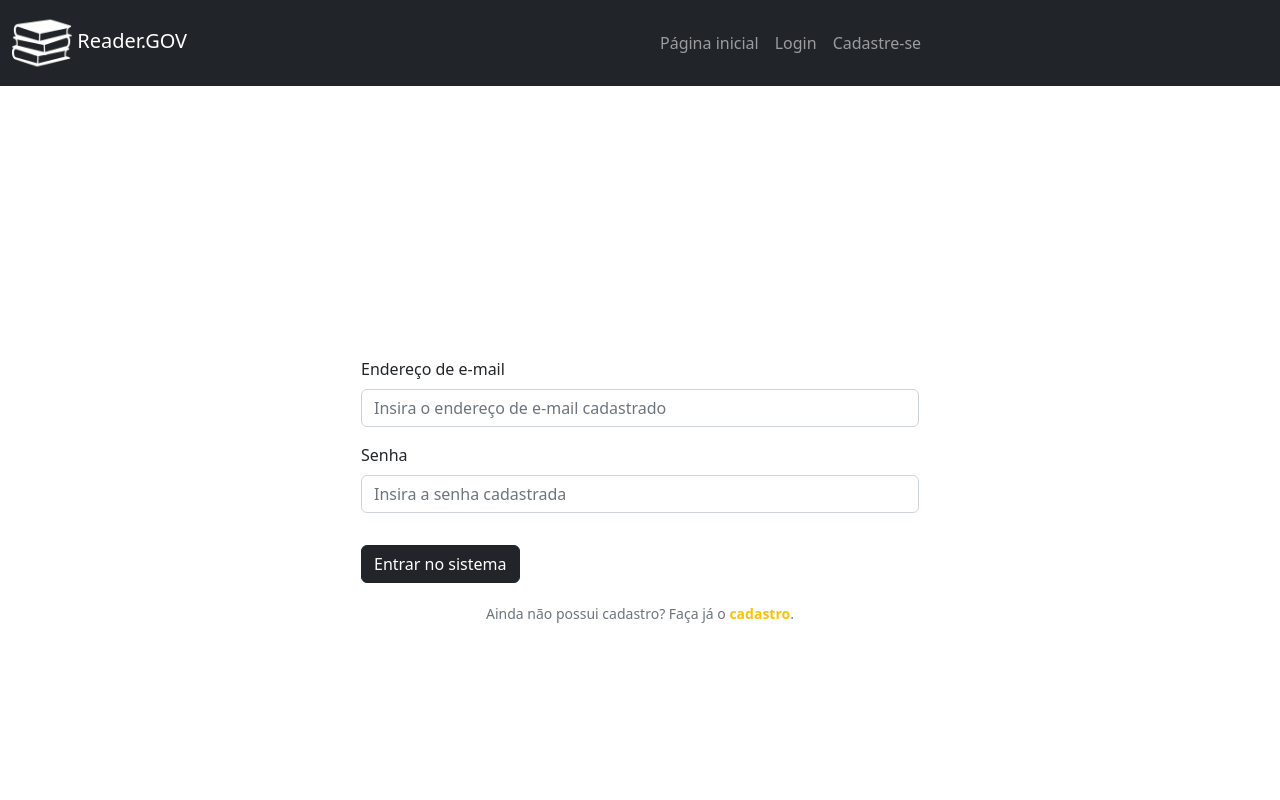
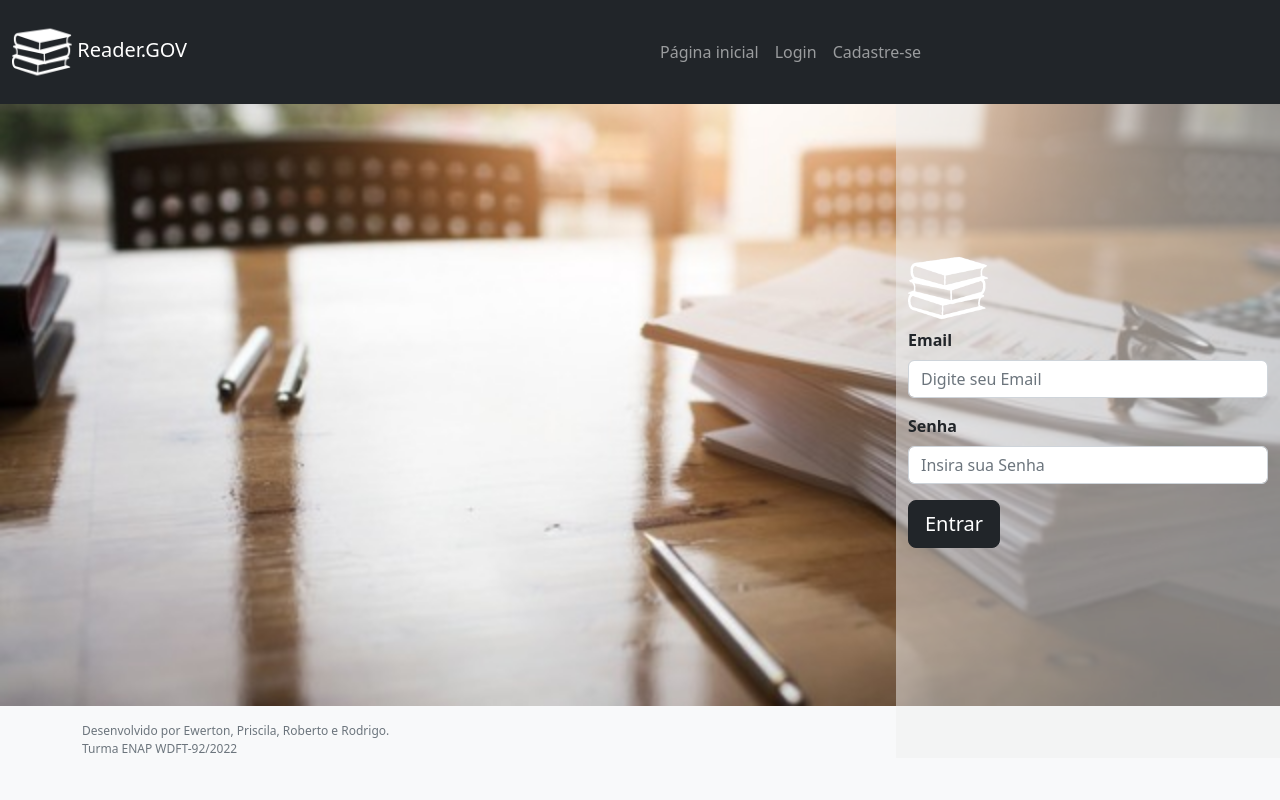
Before and after one commit to ewertonvaz/reader-gov-front, a React (Create React App) app: page /login in a window 1280 px wide. Shown: the top 800 px of the page. Built offline with nearby package versions, Linux system fonts and the light colour scheme.

Commit message:
style da pagina de login e cadastro de usuário

```diff
--- a/src/App.css
+++ b/src/App.css
@@ -8,7 +8,7 @@ body {
     'Ubuntu', 'Cantarell', 'Fira Sans', 'Droid Sans', 'Helvetica Neue',
     sans-serif;
 
-  height: 100%!important;
+  /* height:100%!important; */
 }
 
 #root {
@@ -18,6 +18,7 @@ body {
 .footer {
   font-size: 9pt;
   margin-top: 50px;
+  height: 20vh;
   padding: 5px;
 }
 
@@ -30,6 +31,9 @@ a {
   color: black;
   text-decoration: none; /* no underline */
 }
+.nav{
+  height: 13vh;
+}
 
 .search-bar {
   font-size: 1.2rem;
@@ -39,3 +43,52 @@ a {
   border: 1px solid lightgray;
   border-radius: 15px;
 }
+.loginContainer{
+  background-image: url('./assets/image3.jpg');
+    height: 77vh;
+    background-position: center;
+    background-size: cover;
+    background-repeat: no-repeat;
+    display: flex;
+    flex-direction: row;
+    align-items: center;
+    justify-content: space-around;
+    flex-wrap: nowrap;
+}
+
+.loginSide{
+  height: 90vh;
+  width: 30vw;
+  background-color: rgba(240, 240, 240, 0.5);
+  position: absolute;
+  right: 0;
+  display: flex;
+  flex-direction: column;
+  justify-content: center;
+  align-items: center;
+}
+
+.cadastro-container{
+  background-color: #323238;
+  height: 80vh;
+  width: 100vw;
+}
+.card-signUp{
+  width: 45vw;
+  display: flex;
+  justify-content: center;
+  align-items: center;
+  padding-bottom: 10px;
+}
+
+.signUp-container{
+  background-image: url('./assets/white-background-images-for-website-white-wallpapers-hd-2014-onlybackground-image.jpg');
+    height: 77vh;
+    background-position: center;
+    background-size: cover;
+    background-repeat: no-repeat;
+    display: flex;
+    flex-direction: column;
+    justify-content: center;
+    align-items: center;
+}
--- a/src/components/NavBar.jsx
+++ b/src/components/NavBar.jsx
@@ -11,7 +11,7 @@ function NavBar() {
 
   return (
 
-    <Navbar bg="dark" variant="dark" expand="lg" fixed="top" >
+    <Navbar className="nav" bg="dark" variant="dark" expand="lg" fixed="top" >
       <Container>
         <Navbar.Brand href="/">
           <img width={60} src={logo} alt="icone home" />
--- a/src/pages/LoginPage.jsx
+++ b/src/pages/LoginPage.jsx
@@ -3,6 +3,7 @@ import { Button, Container, Form } from "react-bootstrap";
 import { Link, useNavigate } from "react-router-dom";
 import api from "../api/api.js";
 import { AuthContext } from "../contexts/authContext";
+import logo from "../assets/logo.png"
 
 function LoginPage() {
   const navigate = useNavigate();
@@ -46,48 +47,55 @@ function LoginPage() {
   }
 
   return (
-    <Container
-      style={{ height: "100vh" }}
-      className="d-flex flex-column align-items-center justify-content-center"
+       <div className="loginContainer">
+      <div className="loginSide">
+      <Container>
+      <img src={logo} width="80" alt="logo"/>
+        <Form>
+          <Form.Group
+            className="mb-3"
+            controlId="formBasicEmail"
           >
-      <Form onSubmit={handleSubmit} className="w-50">
-        <Form.Group className="mb-3">
-          <Form.Label>Endereço de e-mail</Form.Label>
+            <Form.Label><strong>Email</strong></Form.Label>
             <Form.Control
               type="email"
-            name="email"
-            value={form.email}
-            onChange={handleChange}
-            placeholder="Insira o endereço de e-mail cadastrado"
+              placeholder="Digite seu Email"
+            />
+
+          </Form.Group>
+
+          <Form.Group
+            className="mb-3"
+            controlId="formBasicPassword"
+          >
+            <Form.Label><strong>Senha</strong></Form.Label>
+            <Form.Control
+              type="password"
+              placeholder="Insira sua Senha"
             />
           </Form.Group>
-
-        <Form.Group className="mb-3">
-          <Form.Label>Senha</Form.Label>
-          <Form.Control
-            type="password"
-            name="password"
-            value={form.password}
-            onChange={handleChange}
-            placeholder="Insira a senha cadastrada"
-          />
+          <Form.Group
+            className="mb-3"
+            controlId="formBasicCheckbox"
+          >
+            {/* <Form.Check
+              type="checkbox"
+              label="Check me out"
+            /> */}
           </Form.Group>
-        <Button className="my-3" variant="dark" type="submit">
-          Entrar no sistema
+           <Link to={"/"}>
+          <Button
+            size='lg'
+            variant="dark"
+            type="submit"
+          >
+            Entrar
           </Button>
+          </Link>
         </Form>
-      <Form.Text>
-        Ainda não possui cadastro? Faça já o
-        <Link
-          className="text-warning fw-bold text-decoration-none"
-          to="/sign-up"
-        >
-          {" "}
-          cadastro
-        </Link>
-        .
-      </Form.Text>
         </Container>
+      </div>
+    </div>
   );
 }
 
--- a/src/pages/SignUpPage.jsx
+++ b/src/pages/SignUpPage.jsx
@@ -1,5 +1,5 @@
 import { useState } from "react";
-import { Button, Container, Form } from "react-bootstrap";
+import { Button, Container, Form, Card } from "react-bootstrap";
 import { Link, useNavigate } from "react-router-dom";
 import api from "../api/api.js";
 
@@ -64,12 +64,15 @@ function SignUpPage() {
   }
 
   return (
+    <div className="signUp-container">
     <Container
-      style={{ height: "100vh" }}
+      // style={{ height: "100vh" }}
       className="d-flex flex-column align-items-center justify-content-center"
     >
+    <Card className="card-signUp">
+    <Card.Header style={{width: "100%", textAlign:"center", backgroundColor: "rgb(33,37,41)", color:"#c7c8c9"}} > <h4>Cadastro</h4> </Card.Header>
       <Form className="w-50" onSubmit={handleSubmit}>
-        <Form.Group className="mb-3">
+        <Form.Group className="mb-3" style={{padding: "10px 0"}}>
           <Form.Label>Nome completo</Form.Label>
           <Form.Control
             type="text"
@@ -130,7 +133,9 @@ function SignUpPage() {
         </Link>
         .
       </Form.Text>
+      </Card>
     </Container>
+    </div>
   );
 }
 
```
Also changed, not shown: src/assets/image3.jpg (added), src/assets/white-background-images-for-website-white-wallpapers-hd-2014-onlybackground-image.jpg (added). Lines whose indentation alone changed are shown as unchanged.
